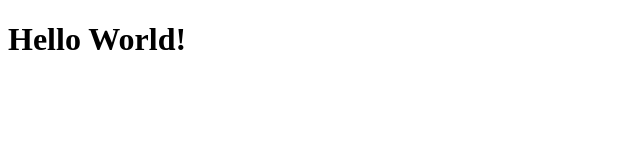
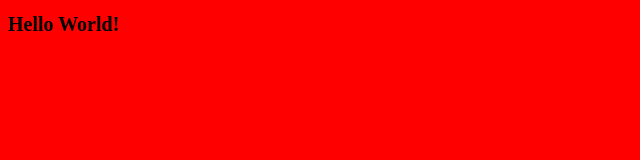
Before and after one commit to tred237/my-personal-website, a plain HTML site: page index.html in a window 1280 px wide. Shown: the whole page, without its empty margins (0-640 px from the left). Drawn offline with Linux system fonts and the light colour scheme.

Commit message:
add style.css, connect to index.html

```diff
--- a/index.html
+++ b/index.html
@@ -1,6 +1,7 @@
 <!DOCTYPE html>
 <html lang="en">
     <head>
+        <link rel="stylesheet" href="style.css" />
         <title>My Personal Website</title>
       </head>
     <body>
--- /dev/null
+++ b/style.css
@@ -0,0 +1,4 @@
+body {
+    background: red;
+    font-size: 10px;
+  }
```
